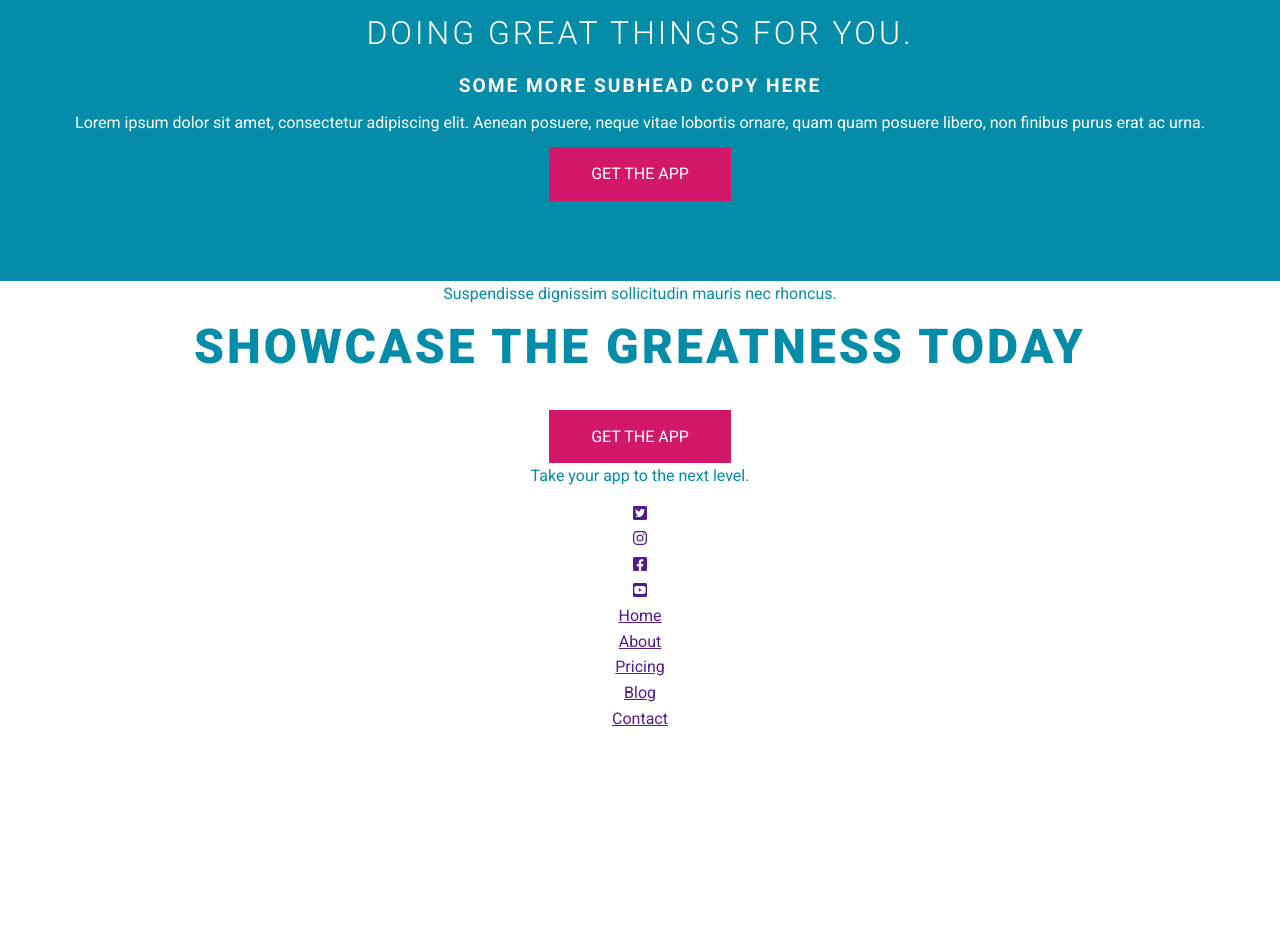
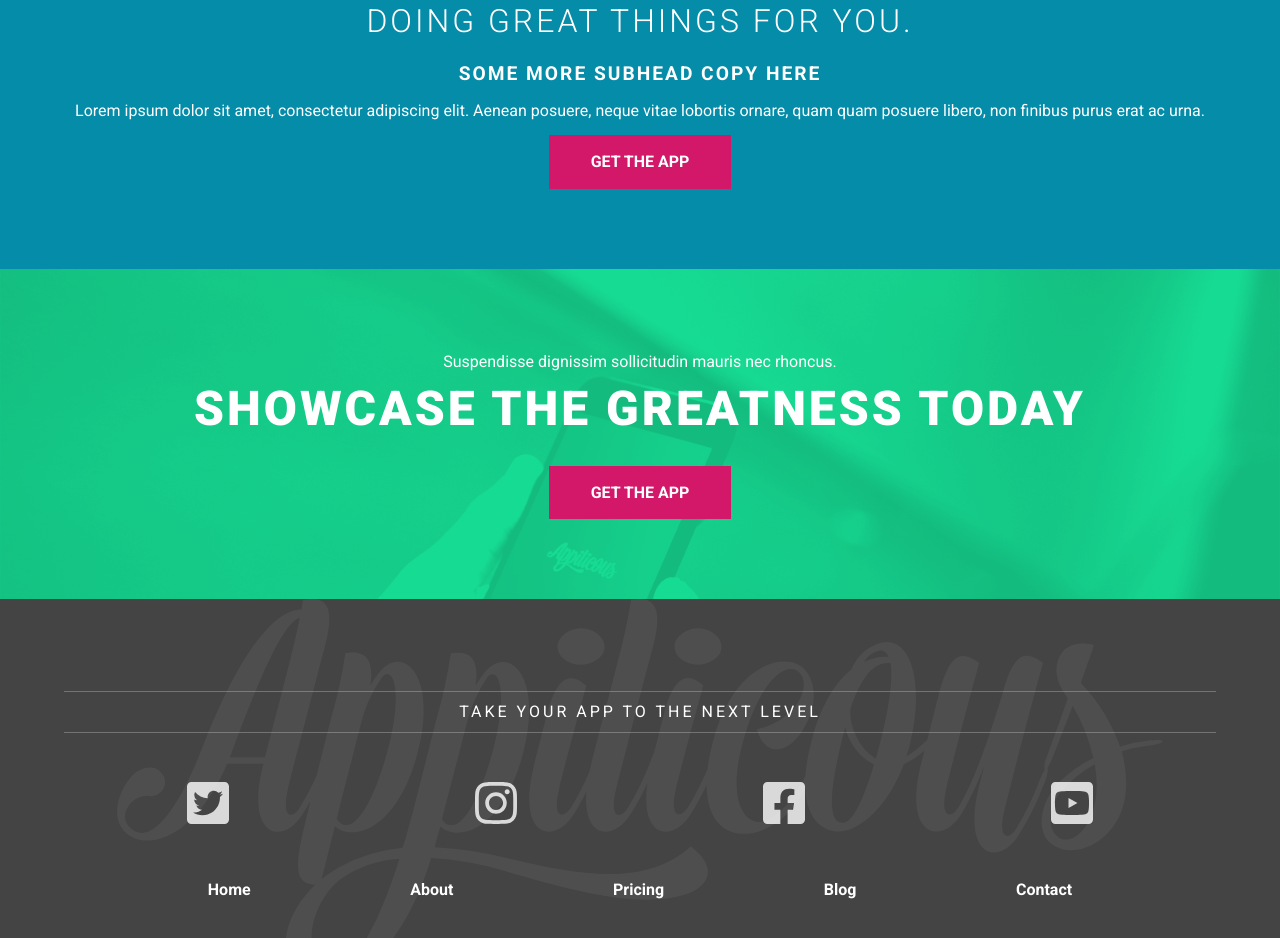
Before and after one commit to rinellam/responsive-demo-june, a plain HTML site: page index.html in a window 1280 px wide. Shown: the part 1480-2418 px from the top of the page. Before the commit the page ends 2211 px from the top, so only its background shows below. Drawn offline with nearby package versions, Linux system fonts and the light colour scheme.

Commit message:
Style CTA and Footer

```diff
--- a/index.html
+++ b/index.html
@@ -113,7 +113,7 @@
 
         <footer>
         <div class="container">
-            <p>Take your app to the next level.</p>
+            <p class="title-footer">Take your app to the next level</p>
             <ul class="unstyled-list social-links">
                 <li><a href=""><i class="fab fa-twitter-square"></i></a></li>
                 <li><a href=""><i class="fab fa-instagram"></i></a></li>
--- a/sass/abstracts/_colors.sass
+++ b/sass/abstracts/_colors.sass
@@ -2,6 +2,7 @@ $main: rgba(4, 140, 168, 1);
 $secondary: rgba(22, 219, 147, 1)
 $accent: rgba(211, 24, 105, 1)
 $white: rgb(255, 255, 255)
+$dark: #444444
 
 
 // text colors
--- a/sass/base/_typography.sass
+++ b/sass/base/_typography.sass
@@ -22,6 +22,14 @@ h2
     letter-spacing: 2px
     line-height: 1
 
+.title-large
+    font-size: 3rem
+    font-weight: $font-black
+    line-height: .9
+
+    span
+        font-weight: $font-light
+
 .title-box
     background: $accent
     color: $text-inverse
@@ -37,11 +45,18 @@ h2
         @media (min-width: 495px)
             padding-top: 8em
 
-.title-large
-    font-size: 3rem
-    font-weight: $font-black
-    span
-        font-weight: $font-light
+.title-footer
+    text-transform: uppercase
+    letter-spacing: 3px
+    line-height: 1
+
+    &::before, &::after
+        content: ''
+        display: block
+        height: 1px
+        background: $text-inverse
+        opacity: 0.25
+        margin: .75em 0
 
 .text-intro
     font-size: 1.2rem
--- /dev/null
+++ b/sass/components/_cta.sass
@@ -0,0 +1,8 @@
+.cta
+    background: $secondary
+    background-image: url(../img/call-to-action-background.jpg)
+    background-size: cover
+    background-position: center
+    padding: 5em 0
+    background-blend-mode: multiply
+    color: $text-inverse
--- /dev/null
+++ b/sass/layout/_footer.sass
@@ -0,0 +1,37 @@
+footer
+    background: $dark
+    color: $text-inverse
+    padding: 5em 0
+    position: relative
+
+    &::before
+        content: ''
+        display: block
+        position: absolute
+        top: 0
+        bottom: 0
+        left: 0
+        right: 0
+        background: url(../img/logo.svg)
+        background-size: contain
+        background-repeat: no-repeat
+        background-position: center
+        opacity: 0.05
+
+a
+    color: $text-inverse
+    text-decoration: none
+    font-weight: $font-bold
+
+.social-links
+    display: flex
+    font-size: 3rem
+    justify-content: space-around
+    opacity: 0.8
+    margin: .7em 0
+
+.nav-footer
+    display: flex
+    justify-content: space-around
+    width: 80%
+    margin: 0 auto
--- a/sass/main.sass
+++ b/sass/main.sass
@@ -18,6 +18,8 @@
 @import layout/nav
 @import layout/home-sales-points
 @import layout/home-promo
+@import layout/footer
 
 // 5. Components
 @import components/buttons
+@import components/cta
```
Also changed, not shown: css/components/_cta.css (added), css/layout/_footer.css (added), css/main.css, 1 other file.
